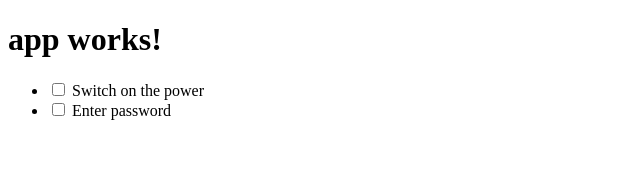
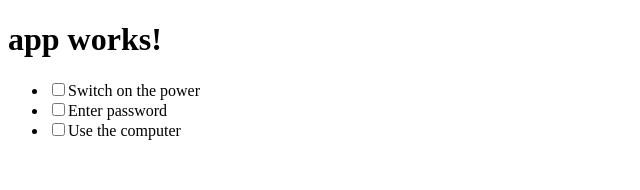
Before and after one commit to RomainGoncalves/todos-angular2, an Angular app: page / in a window 1280 px wide. Shown: the top 190 px of the page, without its empty margins (0-640 px from the left). Built offline with nearby package versions, Linux system fonts and the light colour scheme.

Commit message:
Set task to complete

```diff
--- a/src/app/todos.service.ts
+++ b/src/app/todos.service.ts
@@ -8,10 +8,16 @@ export class TodosService {
   constructor() {
     this.tasks = [
       {
-        title: 'Switch on the power'
+        title: 'Switch on the power',
+        completed: false
       },
       {
-        title: 'Enter password'
+        title: 'Enter password',
+        completed: false
+      },
+      {
+        title: 'Use the computer',
+        completed: false
       }
     ];
   }
--- a/src/app/todos/todos.component.css
+++ b/src/app/todos/todos.component.css
@@ -0,0 +1,3 @@
+input[type=checkbox] + label.complete{
+  text-decoration: line-through;
+}
--- a/src/app/todos/todos.component.html
+++ b/src/app/todos/todos.component.html
@@ -1 +1,3 @@
-<input type="checkbox"> {{ task.title }}
+<input type="checkbox" id="{{ task.title }}" (change)="triggerCompletion(task)">
+<label for="{{ task.title }}"
+       [ngClass]="{'complete': task.completed}">{{ task.title }}</label>
--- a/src/app/todos/todos.component.ts
+++ b/src/app/todos/todos.component.ts
@@ -3,9 +3,14 @@ import {Component, OnInit, Input} from '@angular/core';
 @Component({
   selector: 'app-todos',
   templateUrl: './todos.component.html',
-  styleUrls: ['./todos.component.css']
+  styleUrls: ['./todos.component.css'],
 })
+
 export class TodosComponent implements OnInit {
+
+  triggerCompletion(task){
+    task.completed = !task.completed;
+  }
 
   @Input() task;
 
```
